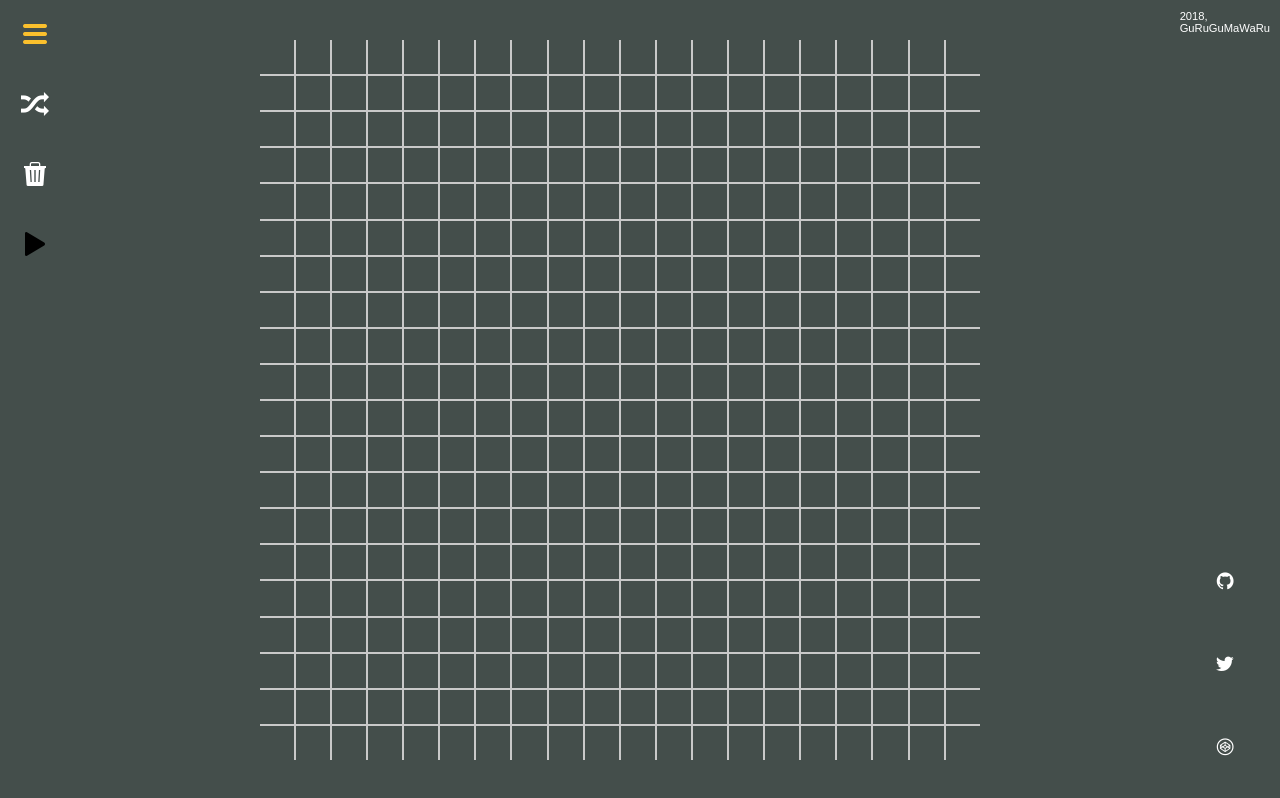
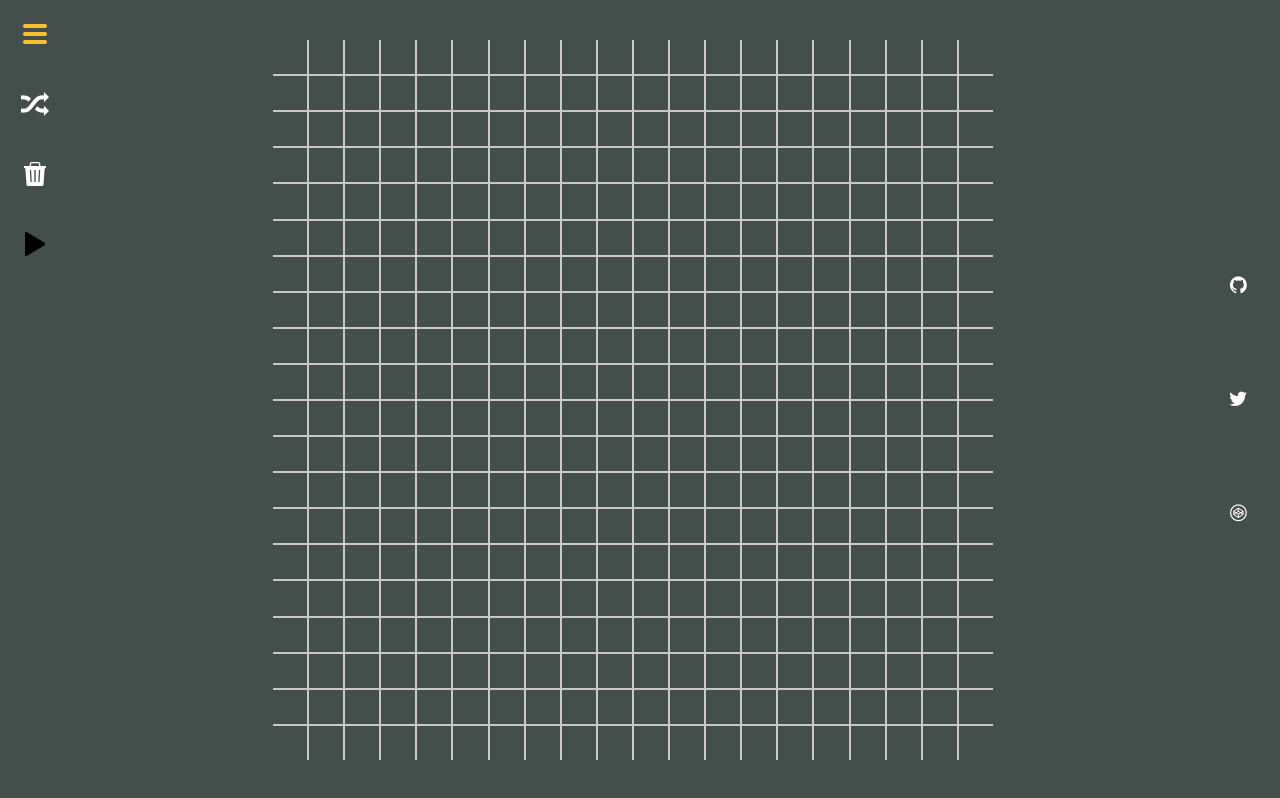
Before and after one commit to gurugu-fcc-projects/FCC_game_of_life, a React (Create React App) app: page / in a window 1280 px wide. Built offline with nearby package versions, Linux system fonts and the light colour scheme.

Commit message:
Finish styling info bar

```diff
--- a/src/scss/partials/_infobar.scss
+++ b/src/scss/partials/_infobar.scss
@@ -9,16 +9,15 @@
   padding: 10px;
   @media only screen and (min-width: 570px) {
     flex-direction: column;
+    justify-content: center;
     align-items: center;
+    .copyright {
+      display: none;
+    }
   }
   a {
-    // padding-top: 5px;
-    // padding-bottom: 5px;
     text-align: center;
     color: var(--text-color);
-  }
-  a:first-child {
-    // padding-top: 20px;
   }
   .social-icons {
     display: flex;
@@ -28,6 +27,7 @@
     font-size: 0.9rem;
     @media only screen and (min-width: 570px) {
       flex-direction: column;
+      justify-content: space-between;
     }
     @media only screen and (min-width: 770px) {
       flex: 0 1 250px;
```
